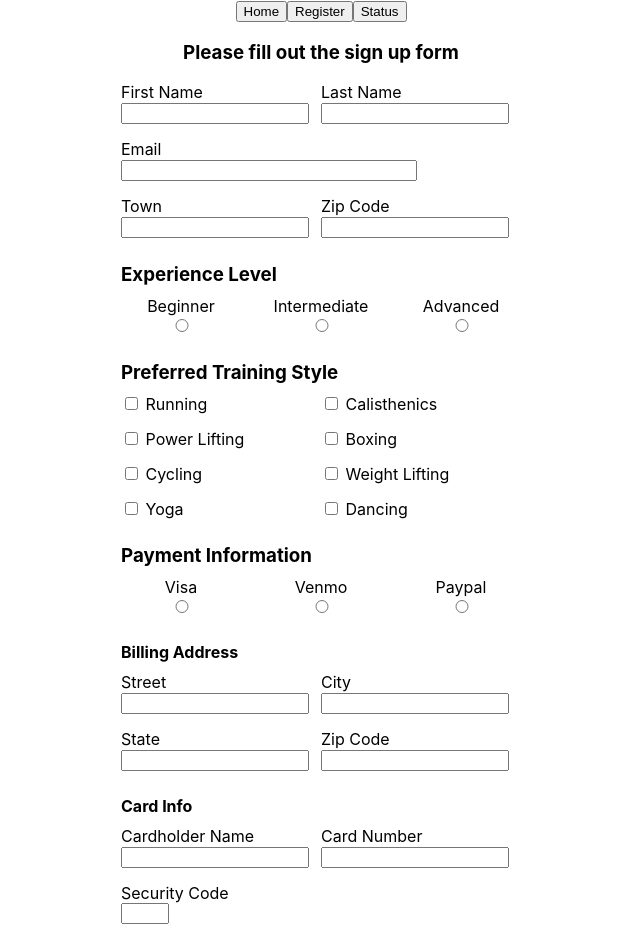
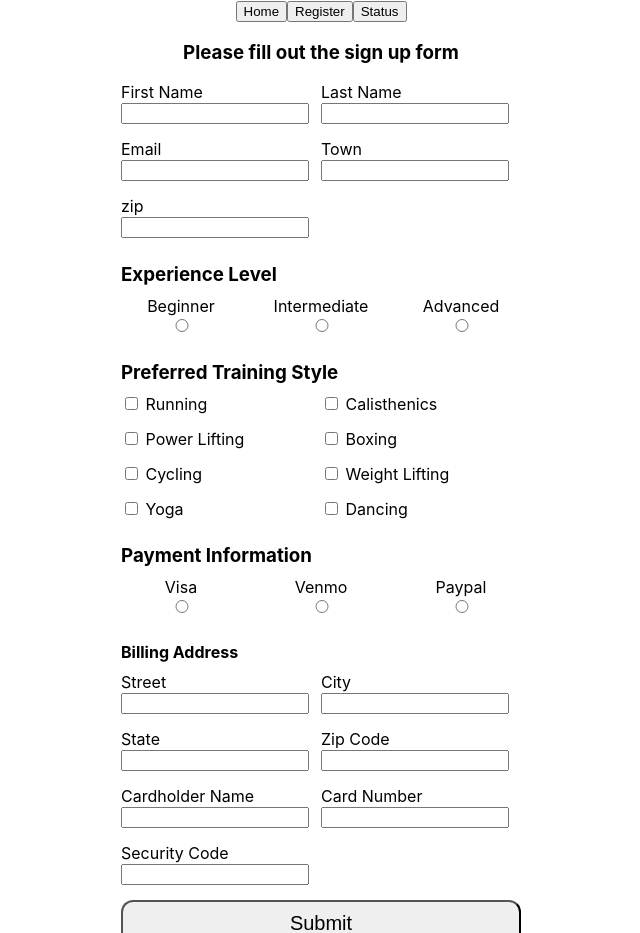
Before and after one commit to buildweek-pt-anywhere-fitness/front-end, a React (Create React App) app in the folder anywhere-fitness/: page /signup in a window 1280 px wide. Shown: the top 933 px of the page, without its empty margins (319-959 px from the left). Built offline with nearby package versions, Linux system fonts and the light colour scheme.

Commit message:
refactored/shotertend Signup component.

```diff
--- a/anywhere-fitness/src/Components/Signup.js
+++ b/anywhere-fitness/src/Components/Signup.js
@@ -1,30 +1,33 @@
 import React from 'react';
 import {useState, useEffect} from 'react';
 import {BrowserRouter, Link, Route} from 'react-router-dom';
-import Checkbox from './Checkbox';
+// import Checkbox from './Checkbox';
+// import Billing from './Billing';
 import '../signup.css'
 
 function Signup() {
+  const trainingOptions = ['Running', 'Calisthenics', 'Power Lifting', 'Boxing', 'Cycling', 'Weight Lifting', 'Yoga', 'Dancing'];
+  const billingOptions = ['Street', 'City', 'State', 'Zip Code', 'Cardholder Name', 'Card Number', 'Security Code'];
+  const paymentOptions = ['Visa', 'Venmo', 'Paypal'];
+  const personal = ['First Name', 'Last Name', 'Email', 'Town', 'zip'];
+
   const [client, setClient] = useState({
-    fname: '',
-    lname: '',
+    first_name: '',
+    last_name: '',
     email: '',
     town: '',
-    locationZip: '',
+    zip: '',
     exp: '',
-    // checked: false,
     training: [],
     payment: '',
     street: '',
     city: '',
     state: '',
-    paymentZip: '',
-    cardName: '',
-    cardNumber: '',
-    code: ''
+    zip_code: '',
+    cardholder_name: '',
+    card_number: '',
+    security_code: ''
   });
-
-  const trainingOptions = ['Running', 'Calisthenics', 'Power Lifting', 'Boxing', 'Cycling', 'Weight Lifting', 'Yoga', 'Dancing'];
 
   function handleChange(event) {
     let value = event.target.value;
@@ -49,138 +52,81 @@ function Signup() {
   return (
     <div>
       <h3>Please fill out the sign up form</h3>
-      <form className="signup-form">
-        <label> First Name
+      <form className='signup-form'>
+        {personal.map(option => {
+          return (
+            <label> {option}
+              <input
+              name={option.toLowerCase().replace(' ', '_')}
+              type='text'
+              value={client.option}
+              onChange={handleChange}
+              />
+            </label>
+          )
+        })}
+
+        <h3>Experience Level</h3>
+        <label className='exp-label'> Beginner
           <input
-            name="fname"
-            type="text"
-            value={client.fname}
-            onChange={handleChange}
-          />
-        </label>
-        <label> Last Name
-          <input
-            name="lname"
-            type="text"
-            value={client.lname}
-            onChange={handleChange}
-          />
-        </label>
-        <label className='email-label'> Email
-          <input
-            name="email"
-            type="email"
-            value={client.email}
-          />
-        </label>
-        <label>Town
-          <input
-            name="town"
-            type="text"
-            value={client.town}
-          />
-        </label>
-        <label> Zip Code
-          <input
-            name="locationZip"
-            type="number"
-            value={client.locationZip}
-          />
-        </label>
-        <h3>Experience Level</h3>
-        <label className="exp-label"> Beginner
-          <input
-            name="exp"
-            type="radio"
-            value="beginner"
+            name='exp'
+            type='radio'
+            value='beginner'
             checked={client.exp === 'beginner'}
           />
         </label>
-        <label className="exp-label"> Intermediate
+        <label className='exp-label'> Intermediate
           <input
-            name="exp"
-            type="radio"
-            value="internmediate"
+            name='exp'
+            type='radio'
+            value='internmediate'
             checked={client.exp === 'internmediate'}
           />
         </label>
-        <label className="exp-label"> Advanced
+        <label className='exp-label'> Advanced
           <input
-            name="exp"
-            type="radio"
-            value="advanced"
+            name='exp'
+            type='radio'
+            value='advanced'
             checked={client.exp === 'advanced'}
           />
         </label>
         <h3>Preferred Training Style</h3>
         {trainingOptions.map(option => {
-          return <Checkbox name={option} change={handleCheckbox} />;
+          return (
+          <label>
+            <input className='training-input'
+              name='training'
+              type='checkbox'
+              onChange={handleCheckbox}
+              value={option}
+            /> {option}
+          </label>)
         })}
 
         <h3>Payment Information</h3>
-        <label className="pay-label"> Visa
-          <input
-            name="payment"
-            type="radio"
+        {paymentOptions.map(option => {
+          return (
+          <label className='pay-label'> {option}
+            <input
+              name='payment'
+              type='radio'
+              onChange={handleChange}
+            />
+          </label>)
+        })}
+
+        <h4>Billing Address</h4>
+        {billingOptions.map(option => {
+          return <label> {option}
+          <input className={option.toLowerCase().replace(' ', '_')}
+            name={option.toLowerCase().replace(' ', '_')}
+            type='text'
+            onChange={handleChange}
           />
         </label>
-        <label className="pay-label"> Venmo
-          <input
-            name="payment"
-            type="radio"
-          />
-        </label>
-        <label className="pay-label"> Paypal
-          <input
-            name="payment"
-            type="radio"
-          />
-        </label>
-        <h4>Billing Address</h4>
-        <label> Street
-          <input
-            name="street"
-            type="text"
-          />
-        </label>
-        <label> City
-          <input
-            name="city"
-            type="text"
-          />
-        </label>
-        <label> State
-          <input
-            name="state"
-            type="text"
-          />
-        </label>
-        <label> Zip Code
-          <input
-            name="paymentZip"
-            type="text"
-          />
-        </label>
-        <h4>Card Info</h4>
-        <label> Cardholder Name
-          <input
-            name="cardName"
-            type="text"
-          />
-        </label>
-        <label> Card Number
-          <input
-            name="cardNumber"
-            type="number"
-          />
-        </label>
-        <label> Security Code
-          <input className="code-input"
-            name="code"
-            type="number"
-          />
-        </label>
-        <button className="submit-btn" onClick={handleSubmit}>Submit</button>
+        })}
+        <button className='submit-btn' onClick={handleSubmit}>Submit</button>
       </form>
     </div>
   );
--- a/anywhere-fitness/src/signup.css
+++ b/anywhere-fitness/src/signup.css
@@ -27,7 +27,7 @@
 .signup-form .training-input {
   width: initial;
 }
-.signup-form .code-input {
+.signup-form .security-code {
   display: block;
   width: 40px;
 }
```
